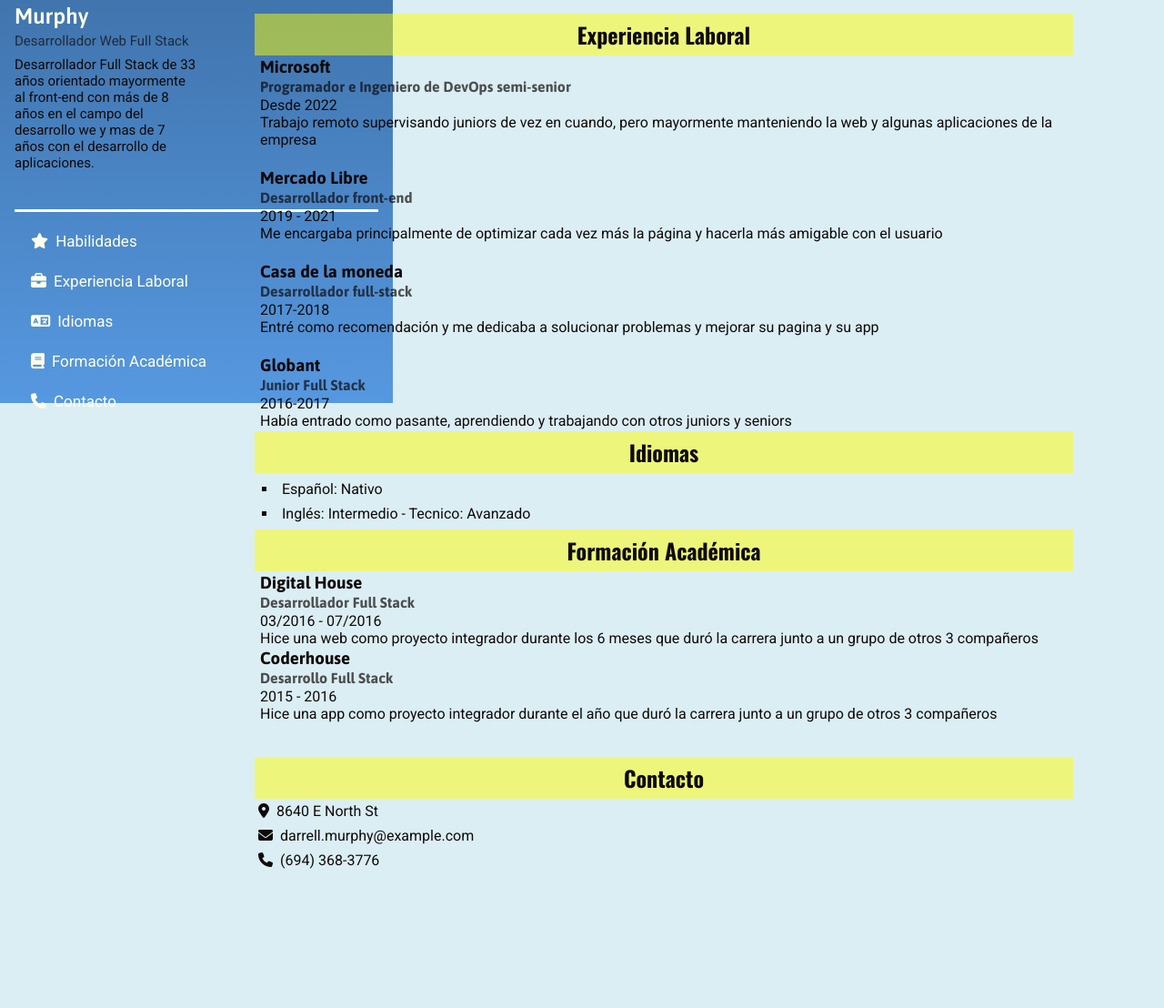
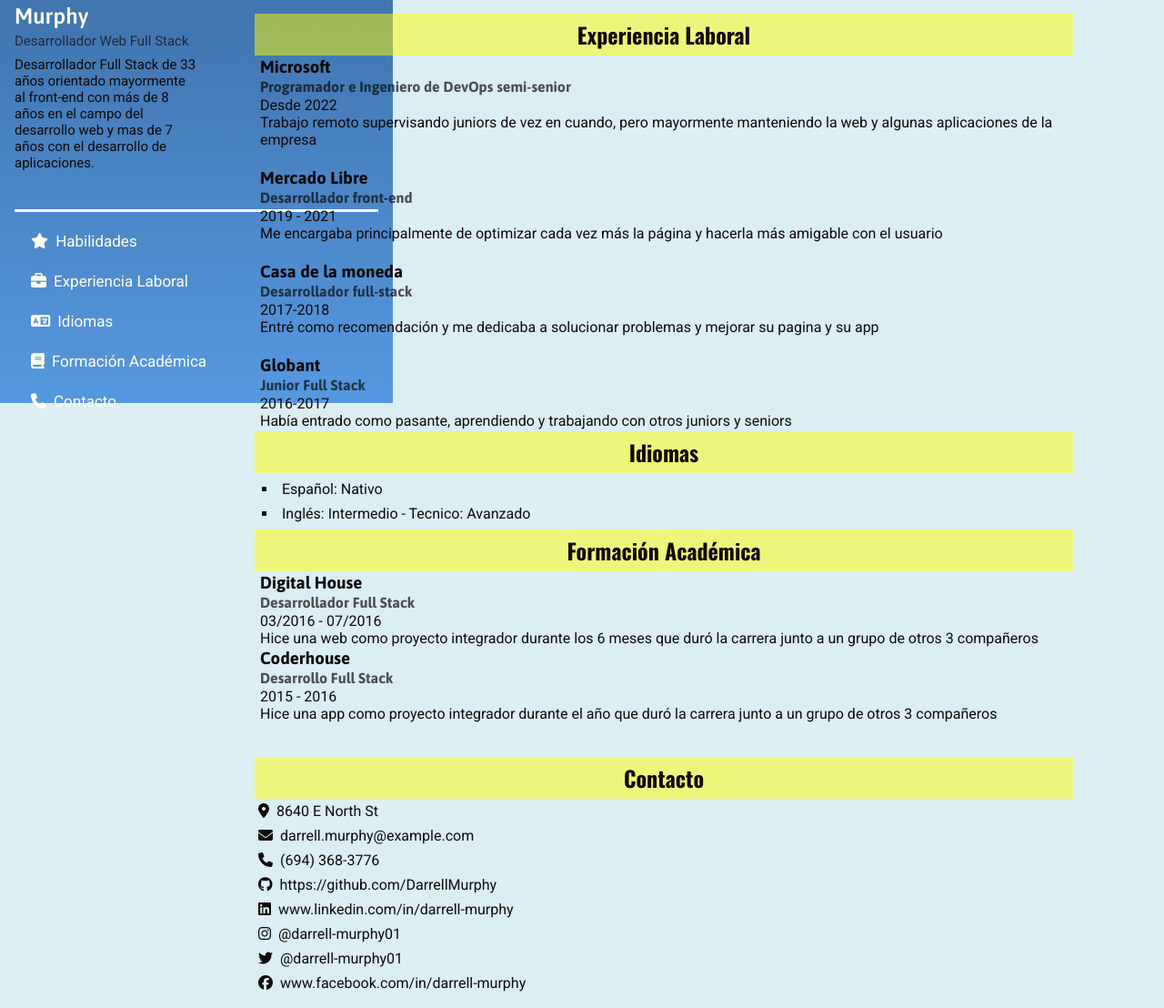
Before and after one commit to UrielGarmendia/proyecto-final-integrador, a plain HTML site: page index.html in a window 1280 px wide. Shown: the part 357-1465 px from the top of the page at 91% size. Before the commit the page ends 1330 px from the top, so only its background shows below. Drawn offline with nearby package versions, Linux system fonts and the light colour scheme.

Commit message:
corregí cosas que faltaban

```diff
--- a/index.html
+++ b/index.html
@@ -52,7 +52,7 @@
       <div class="description-container">
         <p class="description">
           Desarrollador Full Stack de 33 años orientado mayormente al front-end
-          con más de 8 años en el campo del desarrollo we y mas de 7 años con el
+          con más de 8 años en el campo del desarrollo web y mas de 7 años con el
           desarrollo de aplicaciones.
         </p>
       </div>
@@ -174,7 +174,11 @@
             <i class="fa-solid fa-envelope"></i>darrell.murphy@example.com
           </li>
           <li><i class="fa-solid fa-phone"></i>(694) 368-3776</li>
-          <li></li>
+          <li><i class="fa-brands fa-github"></i>https://github.com/DarrellMurphy</li>
+          <li><i class="fa-brands fa-linkedin"></i>www.linkedin.com/in/darrell-murphy</li>
+          <li><i class="fa-brands fa-instagram"></i>@darrell-murphy01</li>
+          <li><i class="fa-brands fa-twitter"></i>@darrell-murphy01</li>
+          <li><i class="fa-brands fa-facebook"></i>www.facebook.com/in/darrell-murphy</li>
         </ul>
       </div>
     </section>
```
Also changed, not shown: style.css (+0 -10 lines).
